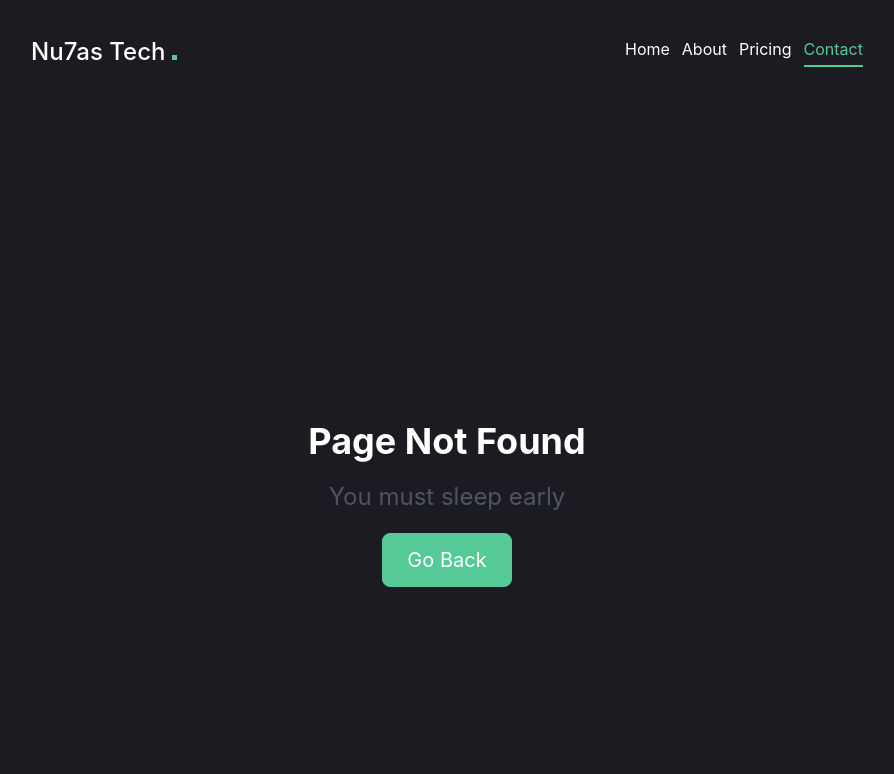
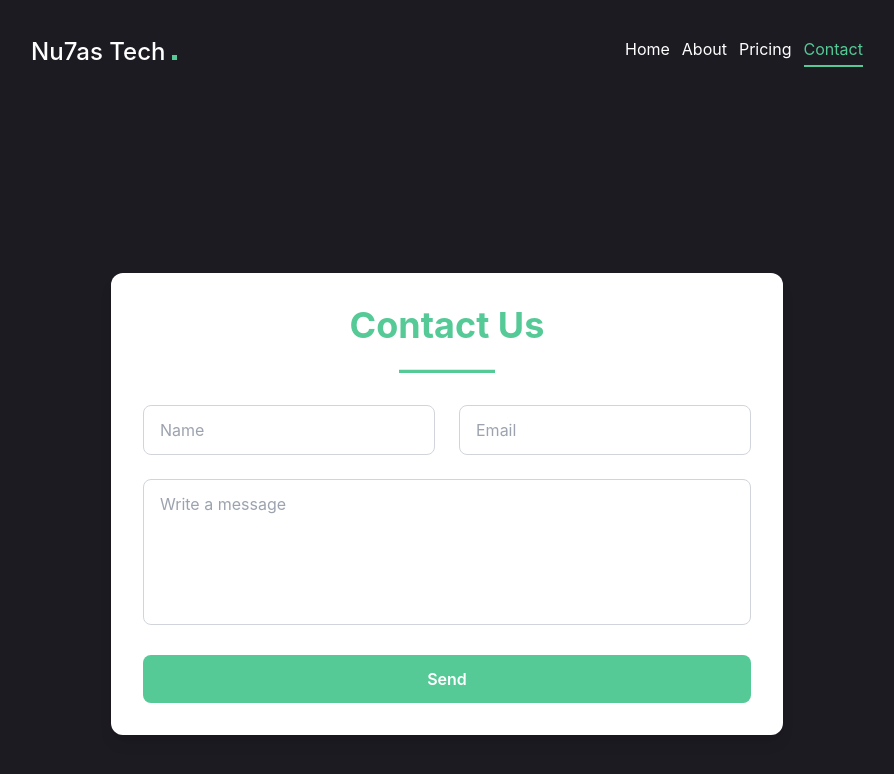
Before and after one commit to ukimn/New-Nu7asTech, a Next.js app: page /Contact in a window 1280 px wide. Before the commit this address had no page. Shown: the top 774 px of the page, without its empty margins (193-1087 px from the left). Built offline with nearby package versions, Linux system fonts and the light colour scheme.

Commit message:
last changes

```diff
--- a/app/(sections)/About/page.tsx
+++ b/app/(sections)/About/page.tsx
@@ -34,12 +34,12 @@ const AboutPage = () => {
       animate="visible"
     >
       <motion.h1 className="text-4xl mb-4" variants={itemsVariants}>
-        About <span className="text-[#55c996]">Nu7as Tech</span>
+        About <span className="text-primary">Nu7as Tech</span>
       </motion.h1>
-      <motion.hr variants={itemsVariants} className="h-[2px] w-[400px] bg-[#55c996] mb-5"/>
+      <motion.hr variants={itemsVariants} className="h-[2px] w-[400px] bg-primary mb-5"/>
       <motion.div variants={itemsVariants} className="flex items-end w-[700px]">
         <motion.p variants={itemsVariants} className="text-2xl mt-5 mb-6 leading-loose">
-          <span className="text-[#55c996]">Nu7as Tech </span>
+          <span className="text-primary">Nu7as Tech </span>
           is a skilled web development team with two years of
           experience, mastering 11 cutting-edge technologies to deliver
           high-quality digital solutions. With a team of six dedicated
@@ -48,8 +48,8 @@ const AboutPage = () => {
           ensures innovative and scalable projects that meet industry standards.
         </motion.p>
       </motion.div>
-      <motion.h1 className="text-4xl mb-4">Skills <span className="text-[#55c996]">& Abilities</span></motion.h1>
-      <motion.hr variants={itemsVariants} className={`h-[2px] w-[400px] bg-[#55c996] mb-5`}/>
+      <motion.h1 className="text-4xl mb-4">Skills <span className="text-primary">& Abilities</span></motion.h1>
+      <motion.hr variants={itemsVariants} className={`h-[2px] w-[400px] bg-primary mb-5`}/>
       <motion.div className="grid grid-cols-2 items-center justify-evenly">
         <motion.div ref={containerRef} animate={mainControls} initial="hidden" variants={{
           hidden: {opacity: 0, y: 75},
--- /dev/null
+++ b/app/(sections)/Contact/page.tsx
@@ -0,0 +1,148 @@
+"use client";
+
+import { useRef, useState } from "react";
+import emailjs from "@emailjs/browser";
+import { motion } from "framer-motion";
+import { itemsVariants, containerVariants } from "@/app/animations/variants";
+
+export default function ContactUs() {
+  const form = useRef<HTMLFormElement>(null);
+  const [loading, setLoading] = useState<boolean>(false);
+  const [sent, setSent] = useState<string>("");
+  const [emailError, setEmailError] = useState<string>("");
+
+  const sendEmail = (e: React.FormEvent<HTMLFormElement>) => {
+    e.preventDefault();
+
+    const emailInput = form.current?.querySelector(
+      'input[name="user_email"]'
+    ) as HTMLInputElement;
+
+    // Validate email
+    if (!emailInput.value.trim()) {
+      setEmailError("Please enter your email.");
+      emailInput.focus();
+      return;
+    } else if (!/\S+@\S+\.\S+/.test(emailInput.value.trim())) {
+      setEmailError("Please enter a valid email address.");
+      emailInput.focus();
+      return;
+    } else {
+      setEmailError("");
+    }
+
+    setLoading(true);
+
+    emailjs
+      .sendForm("service_i3fthhk", "template_nkk4t2h", form.current!, {
+        publicKey: "D9bPnMpbgLlvnNdHf",
+      })
+      .then(
+        () => {
+          setSent("Your message has been sent! THANK YOU!");
+          setLoading(false);
+        },
+        (error) => {
+          console.log("FAILED...", error.text);
+          setLoading(false);
+        }
+      );
+  };
+
+  return (
+    <motion.div
+      variants={containerVariants}
+      className="flex items-center justify-center min-h-screen w-full"
+    >
+      <motion.div
+        variants={containerVariants}
+        initial="hidden"
+        animate="visible"
+        className="w-full max-w-2xl bg-white shadow-lg rounded-xl p-8"
+      >
+        <motion.h1
+          className="text-center text-4xl font-bold mb-6 text-primary"
+          variants={itemsVariants}
+        >
+          Contact Us
+        </motion.h1>
+        <motion.hr
+          className="w-24 mx-auto h-1 bg-primary mb-8"
+          variants={itemsVariants}
+        />
+        <form
+          ref={form}
+          onSubmit={sendEmail}
+          className="space-y-6"
+        >
+          <motion.div
+            variants={itemsVariants}
+            className="grid grid-cols-1 md:grid-cols-2 gap-6"
+          >
+            <motion.input
+              className="w-full px-4 py-3 border border-gray-300 rounded-lg
+              focus:outline-none focus:ring-2 focus:ring-blue-500
+              focus:border-blue-500 transition duration-300 ease-in-out
+              transform focus:scale-105"
+              variants={itemsVariants}
+              type="text"
+              name="user_name"
+              placeholder="Name"
+              required
+            />
+            <motion.input
+              className={`w-full px-4 py-3 border ${
+                emailError ? "border-red-500" : "border-gray-300"
+              } rounded-lg focus:outline-none focus:ring-2 focus:ring-blue-500
+              focus:border-blue-500 transition duration-300 ease-in-out
+              transform focus:scale-105`}
+              variants={itemsVariants}
+              type="email"
+              name="user_email"
+              placeholder="Email"
+              required
+            />
+          </motion.div>
+          {emailError && (
+            <motion.p
+              className="text-red-500 text-sm"
+              variants={itemsVariants}
+            >
+              {emailError}
+            </motion.p>
+          )}
+          <motion.textarea
+            className="w-full px-4 py-3 border border-gray-300 rounded-lg
+            focus:outline-none focus:ring-2 focus:ring-blue-500
+            focus:border-blue-500 transition duration-300 ease-in-out
+            transform focus:scale-105 resize-none"
+            variants={itemsVariants}
+            name="message"
+            placeholder="Write a message"
+            rows={5}
+            required
+          />
+          <motion.button
+            className={`w-full px-4 py-3 bg-primary text-white font-semibold
+            rounded-lg transition duration-300 ease-in-out
+            transform hover:scale-105 ${
+              loading ? "opacity-50 cursor-not-allowed" : "cursor-pointer"
+            }`}
+            variants={itemsVariants}
+            type="submit"
+            disabled={loading}
+          >
+            {loading ? "Sending..." : "Send"}
+          </motion.button>
+        </form>
+        {sent && (
+          <motion.h1
+            className="text-green-600 mt-2 mb-[3px] text-xl font-semibold"
+          >
+            {sent}
+          </motion.h1>
+        )}
+      </motion.div>
+    </motion.div>
+  );
+}
--- a/app/components/Home.tsx
+++ b/app/components/Home.tsx
@@ -28,7 +28,7 @@ export default function Home() {
         <motion.h1 variants={itemsVariants} className="text-4xl">
           Hello, We{"'"}re
           <br />
-          <span className="text-[#55c996] tracking-widest leading-10 mx-4 uppercase">
+          <span className="text-primary tracking-widest leading-10 mx-4 uppercase">
             Nu7as Tech
           </span>
         </motion.h1>
@@ -44,7 +44,7 @@ export default function Home() {
           ))}
           <Link
             href="/About"
-            className="rounded-lg border-[#55c996] border-[1px] duration-300 hover:bg-[#55c996] transition-colors p-2 mx-3 cursor-pointer flex items-center"
+            className="rounded-lg border-primary border-[1px] duration-300 hover:bg-[#48b081] transition-colors p-2 mx-3 cursor-pointer flex items-center"
           >
             Learn More
           </Link>
--- a/app/components/Icons.tsx
+++ b/app/components/Icons.tsx
@@ -2,7 +2,7 @@ import { IconsProps } from "../types/app"
 
 const Icons = ({icons}: IconsProps) => {
     return(
-        <div className="rounded-full border-[#55c996] border-[1px] duration-300 hover:bg-[#55c996] transition-colors p-2 mx-3 cursor-pointer flex items-center">
+        <div className="rounded-full border-primary border-[1px] duration-300 hover:bg-[#48b081] transition-colors p-2 mx-3 cursor-pointer flex items-center">
             {icons}
         </div>
     )
--- a/app/components/Navbar.tsx
+++ b/app/components/Navbar.tsx
@@ -9,13 +9,13 @@ export const Navbar = () => {
     const pathname = usePathname();
     return (
         <header className="flex justify-around w-full items-center py-9">
-            <Link href="/" className="text-2xl font-medium">Nu7as Tech <div className="bg-[#55c996] w-[5px] h-[5px] inline-block"></div></Link>
+            <Link href="/" className="text-2xl font-medium">Nu7as Tech <div className="bg-primary w-[5px] h-[5px] inline-block"></div></Link>
             <nav>
                 <ul className="list-none flex gap-3">
-                    <Link href="/" className={`${pathname === "/" ? "text-[#55c996] border-b-2 border-[#55c996] pb-1" : "text-white"}`}>Home</Link>
-                    <Link href="/About" className={`${pathname === "/About" ? "text-[#55c996] border-b-2 border-[#55c996] pb-1" : "text-white"}`}>About</Link>
-                    <Link href="/Pricing" className={`${pathname === "/Pricing" ? "text-[#55c996] border-b-2 border-[#55c996] pb-1" : "text-white"}`}>Pricing</Link>
-                    <Link href="/Contact" className={`${pathname === "/Contact" ? "text-[#55c996] border-b-2 border-[#55c996] pb-1" : "text-white"}`}>Contact</Link>
+                    <Link href="/" className={`${pathname === "/" ? "text-primary border-b-2 border-primary pb-1" : "text-white"}`}>Home</Link>
+                    <Link href="/About" className={`${pathname === "/About" ? "text-primary border-b-2 border-primary pb-1" : "text-white"}`}>About</Link>
+                    <Link href="/Pricing" className={`${pathname === "/Pricing" ? "text-primary border-b-2 border-primary pb-1" : "text-white"}`}>Pricing</Link>
+                    <Link href="/Contact" className={`${pathname === "/Contact" ? "text-primary border-b-2 border-primary pb-1" : "text-white"}`}>Contact</Link>
                 </ul>
             </nav>
         </header>
--- a/app/components/ParentSkillsCards.tsx
+++ b/app/components/ParentSkillsCards.tsx
@@ -5,7 +5,7 @@ export const ParentSkillsCards = ({heading, listOfItems}: Props) => {
 
     return (
         <>
-        <div className="px-9 pb-2 pt-4 bg-[#55c996] rounded-lg mb-4 duration-500 transition-colors hover:bg-transparent border border-[#55c996] h-[400px] mx-2">
+        <div className="px-9 pb-2 pt-4 bg-primary rounded-lg mb-4 duration-500 transition-colors hover:bg-transparent border border-primary h-[400px] mx-2">
           <h1 className="text-2xl text-white text-center">{heading}</h1>
           <div className="grid grid-rows-6 grid-cols-2 gap-4 mt-3">
             {listOfItems.map((skill: ListOfItemsType) => {
--- a/app/components/PricingCards.tsx
+++ b/app/components/PricingCards.tsx
@@ -13,7 +13,7 @@ export const PricingCard = ({ heading, features, price }: PricingCardsProps) =>
   return (
     <motion.div variants={itemsVariants} whileHover={{ scale: 1.05 }} className="flex flex-col items-center text-center border border-gray-200 shadow-md py-6 px-6 rounded-xl transition-transform duration-500 hover:-translate-y-3 hover:shadow-lg w-full sm:w-80 bg-white mb-5">
       {/* Heading */}
-      <h1 className="text-3xl font-semibold text-[#55c996] mb-7">{heading}</h1>
+      <h1 className="text-3xl font-semibold text-primary mb-7">{heading}</h1>
 
       {/* Features List */}
       <ul className="text-gray-600 text-lg space-y-2 mb-6 w-auto">
@@ -28,7 +28,7 @@ export const PricingCard = ({ heading, features, price }: PricingCardsProps) =>
       <p className="text-2xl font-bold text-gray-900">{formatPrice(price)}</p>
 
       {/* Button */}
-      <Link href={"/Contact"} className="mt-4 px-6 py-2 text-white bg-[#55c996] rounded-lg hover:bg-[#48b081] transition-all duration-300">
+      <Link href={"/Contact"} className="mt-4 px-6 py-2 text-white bg-primary rounded-lg hover:bg-[#48b081] transition-all duration-300">
         Choose Plan
       </Link>
     </motion.div>
--- a/app/globals.css
+++ b/app/globals.css
@@ -22,6 +22,27 @@ html, body{
   height: 6px; /* Make the horizontal scrollbar shorter */
 }
 
+:root{
+  --primary-color: #55c996;
+}
+
+.text-primary{
+  color: var(--primary-color);
+}
+
+.bg-primary{
+  background-color: var(--primary-color);
+}
+
+.border-primary{
+  border-color: var(--primary-color);
+}
+
+input,
+textarea {
+  color: #000;
+}
+
 ::-webkit-scrollbar-track {
   background: transparent; /* Transparent track */
   border-radius: 10px;
--- a/package.json
+++ b/package.json
@@ -9,6 +9,7 @@
     "lint": "next lint"
   },
   "dependencies": {
+    "@emailjs/browser": "^4.4.1",
     "framer-motion": "^12.4.1",
     "next": "15.1.6",
     "react": "^19.0.0",
```
Also changed, not shown: 1 other file (tests, documents, lock files or other folders).
